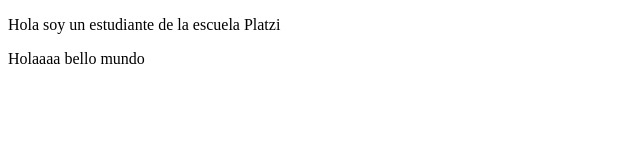
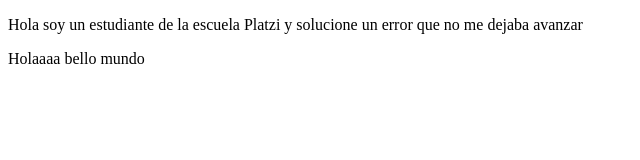
Before and after one commit to xedorlol/cursoPrework, a plain HTML site: page index.html in a window 1280 px wide. Shown: the whole page, without its empty margins (0-640 px from the left). Drawn offline with Linux system fonts and the light colour scheme.

Commit message:
cambios agregamos algo

```diff
--- a/index.html
+++ b/index.html
@@ -9,7 +9,8 @@
 <body>
 
     <p>
-        Hola soy un estudiante de la escuela Platzi
+        Hola soy un estudiante de la escuela Platzi y solucione un error
+        que no me dejaba avanzar
     </p>
     <article>
         Holaaaa bello mundo
```
